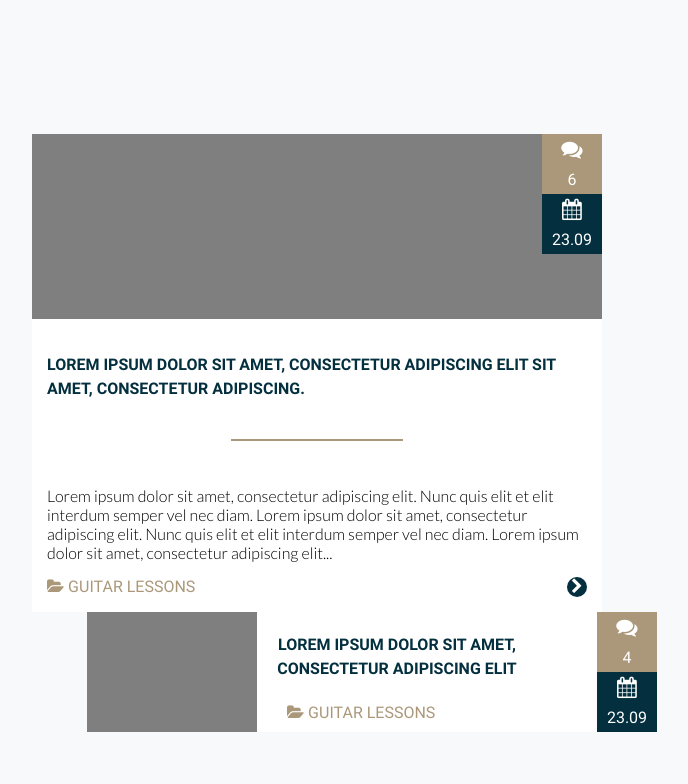
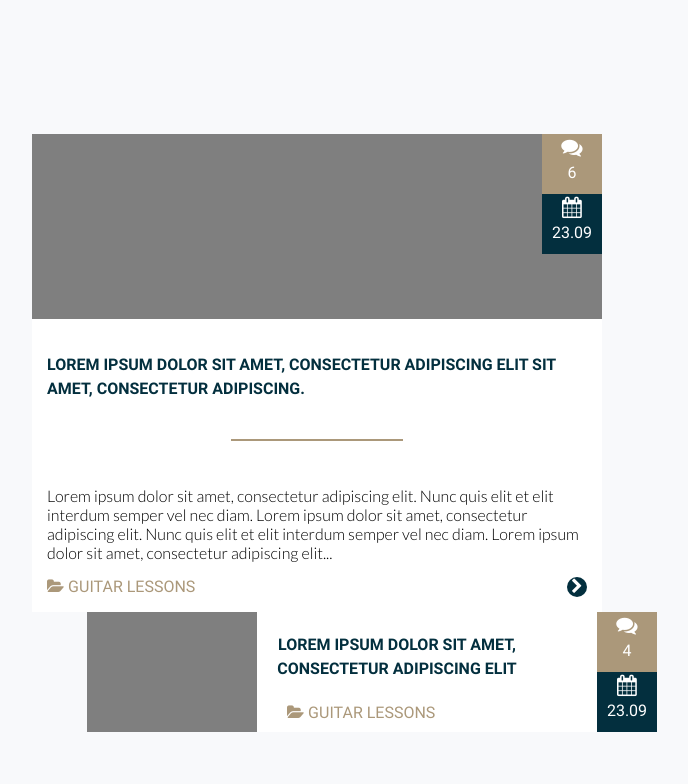
Before and after one commit to nuvem565/Block_6, a plain HTML site: page index.html in a window 1280 px wide. Shown: the part 6320-7104 px from the top of the page, without its empty margins (96-784 px from the left). Drawn offline with Linux system fonts and the light colour scheme; a web font is replaced by a local one.

Commit message:
1.9em to 1.6 em

```diff
--- a/css/style3.css
+++ b/css/style3.css
@@ -531,7 +531,7 @@ body{
     left: 510px;
     z-index: 3;
     text-align: center;
-    line-height: 1.9em;
+    line-height: 1.6em;
     font-family: Roboto-Regular;
 }
 #calendar{
@@ -543,7 +543,7 @@ body{
     left:510px;
     z-index: 3;
     text-align: center;
-    line-height: 1.9em;
+    line-height: 1.6em;
     font-family: Roboto-Regular;
 }
 #item_left img {
@@ -620,7 +620,7 @@ body{
     color:white;
     float:right;
     text-align: center;
-    line-height: 1.9em;
+    line-height: 1.6em;
     font-family: Roboto-Regular;
 }
 .calendar{
@@ -633,7 +633,7 @@ body{
     top:60px;
     left:60px;
     text-align: center;
-    line-height: 1.9em;
+    line-height: 1.6em;
     font-family: Roboto-Regular;
 }
 #all_articles {
```
